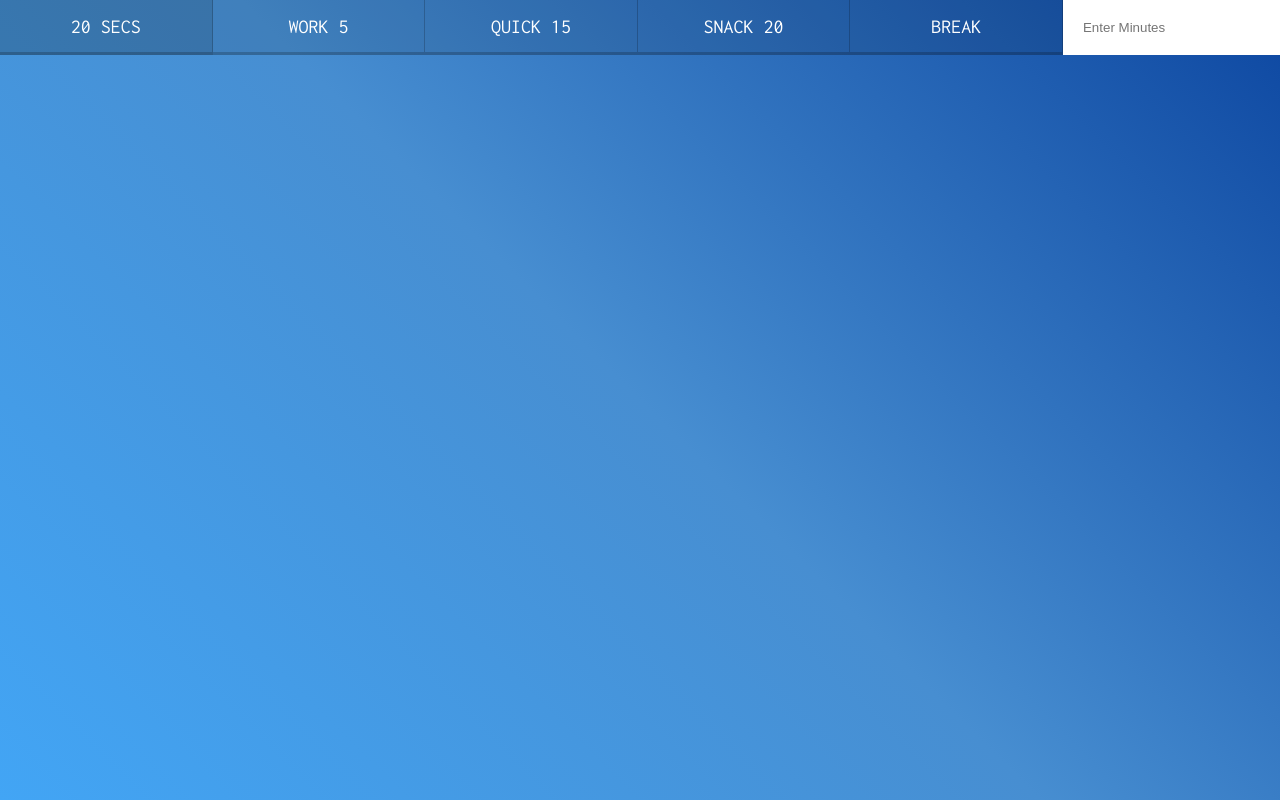
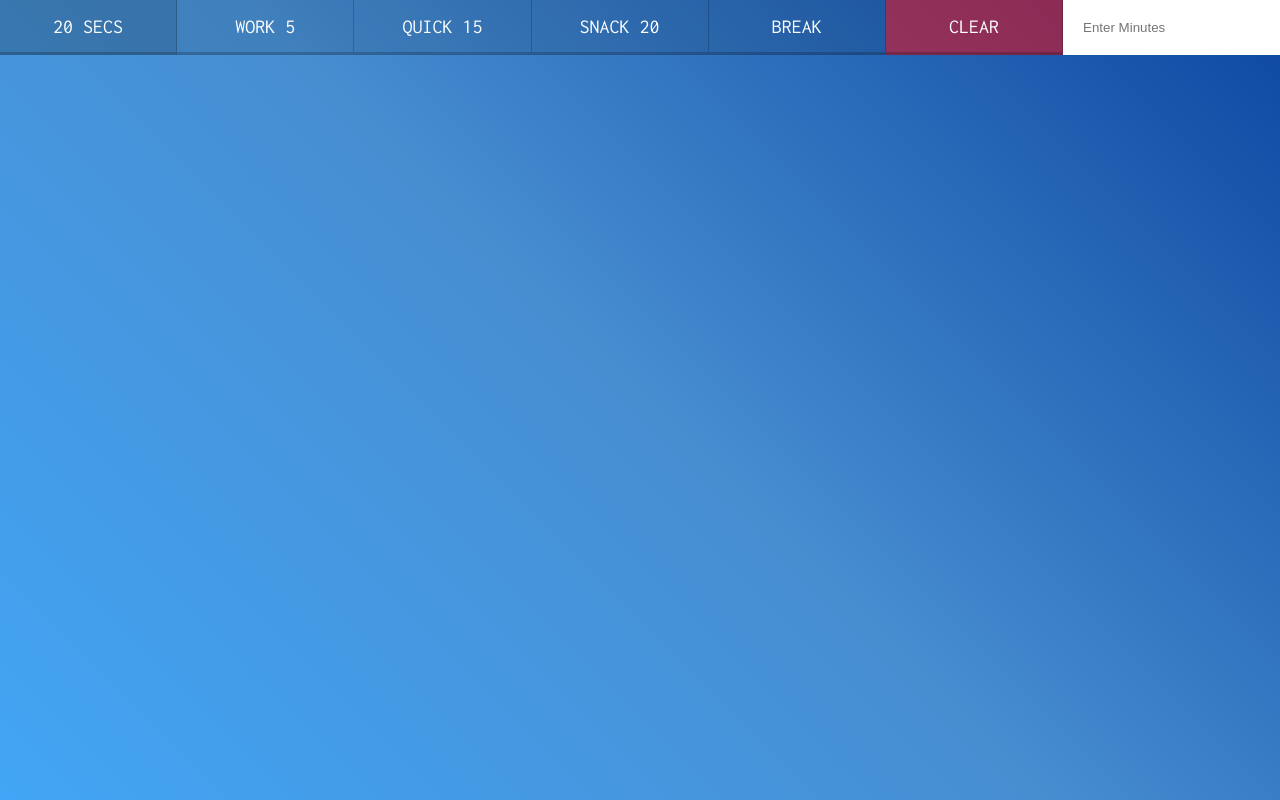
Before and after one commit to MiguelABH/countdown-timer, a plain HTML site: page index.html in a window 1280 px wide. Drawn offline with Linux system fonts and the light colour scheme.

Commit message:
Clear button added

```diff
--- a/index.html
+++ b/index.html
@@ -14,6 +14,7 @@
 			<button data-time="900" class="timer__button">Quick 15</button>
 			<button data-time="1200" class="timer__button">Snack 20</button>
 			<button data-time="3600" class="timer__button">Break</button>
+			<button class="clear__button">Clear</button>
 			<form name="customForm" id="custom">
 				<input type="text" name="minutes" placeholder="Enter Minutes">
 			</form>
--- a/style.css
+++ b/style.css
@@ -68,6 +68,26 @@ body {
 	outline: 0;
 }
 
+.clear__button {
+	background: none;
+	border: 0;
+	cursor: pointer;
+	color: white;
+	font-size: 2rem;
+	text-transform: uppercase;
+	background: rgba(255, 0, 0, 0.5);
+	border-bottom: 3px solid rgba(0, 0, 0, 0.2);
+	border-right: 1px solid rgba(0, 0, 0, 0.2);
+	padding: 1rem;
+	font-family: 'Inconsolata', monospace;
+}
+
+.clear__button:hover,
+.clear__button:focus {
+	background: rgba(255, 0, 0, 0.7);
+	outline: 0;
+}
+
 .display {
 	flex: 1;
 	display: flex;
```
